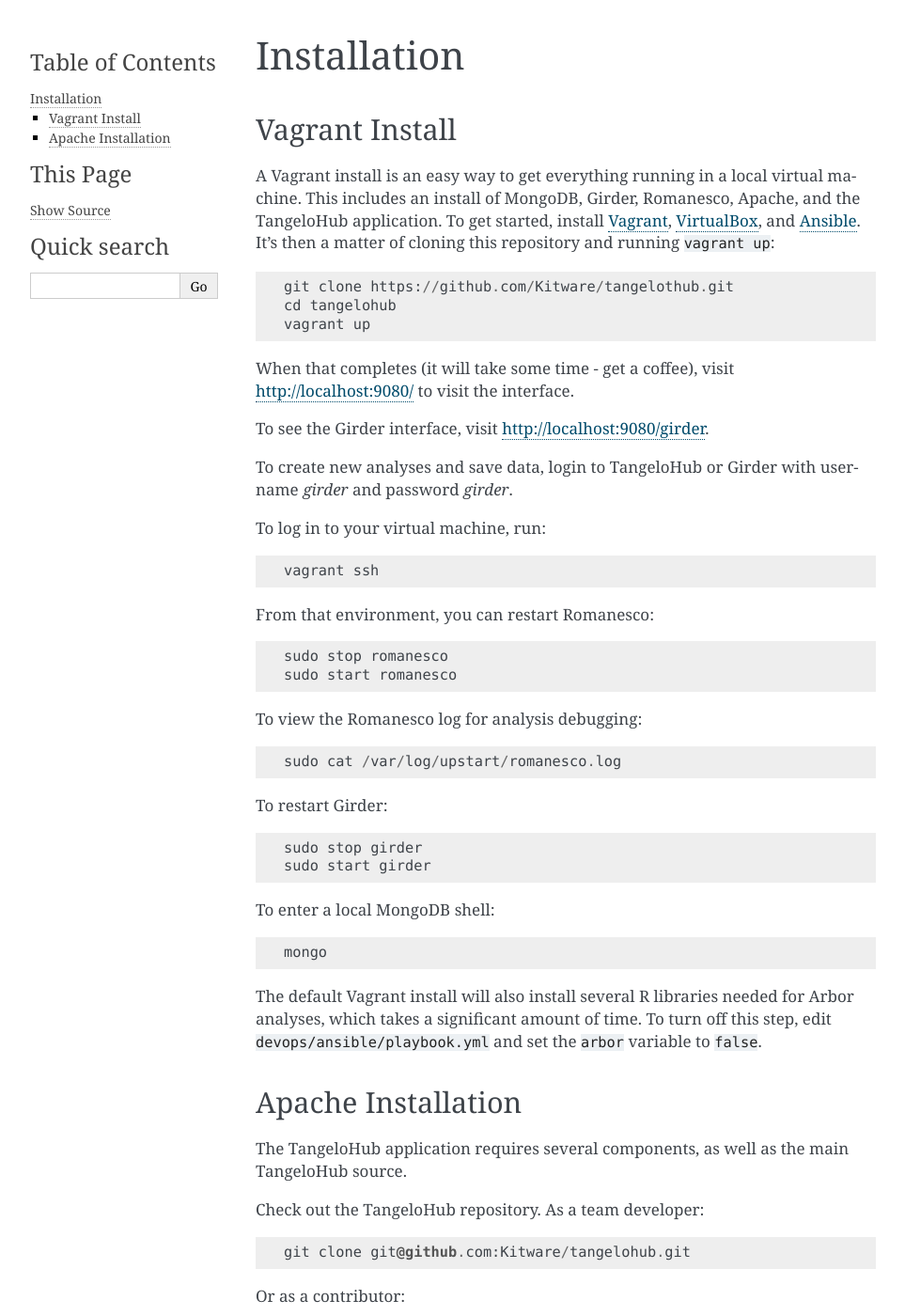
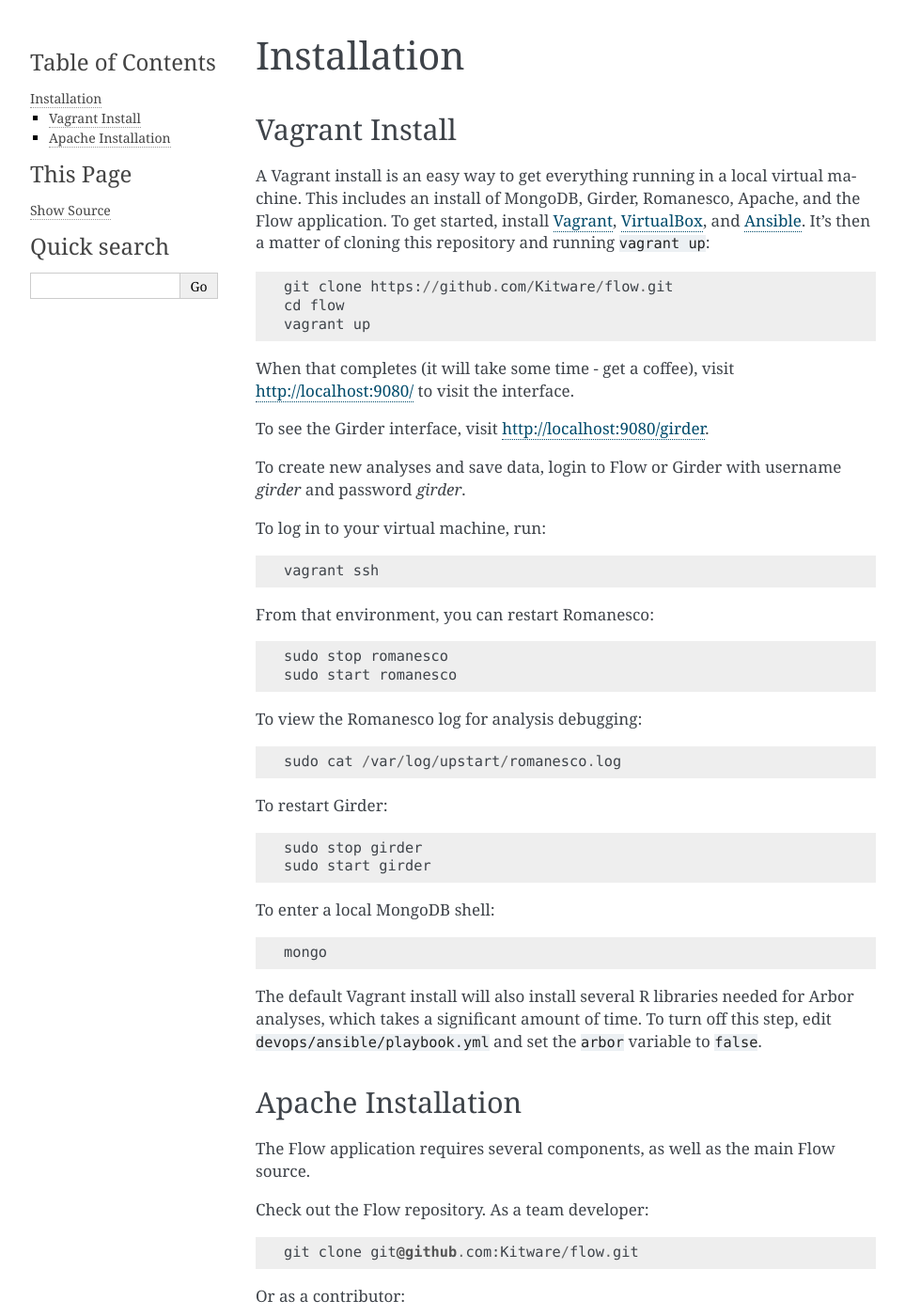
Before and after one commit to Kitware/flow, a Sphinx documentation site: the page built from docs/installation.rst, in a window 1280 px wide and 1400 px high. Shown: the whole window at 94% size, without its empty margins (148-1111 px from the left). Built offline with Sphinx 7.4.7, drawn with Linux system fonts in a browser that asks for light colours; the version number is read from the project's files by our own code; some of the changed text lies outside the part shown.

Commit message:
Update with more tangelohub -> flow replacements

```diff
--- a/docs/conf.py
+++ b/docs/conf.py
@@ -42,7 +42,7 @@
 master_doc = 'index'
 
 # General information about the project.
-project = 'TangeloHub'
+project = 'Flow'
 copyright = '2013-2014, Kitware, Inc.'
 
 # The version info for the project you're documenting, acts as replacement for
--- a/docs/creating-a-workflow.rst
+++ b/docs/creating-a-workflow.rst
@@ -5,7 +5,7 @@
 A workflow is an analysis made up of other analyses chained together.
 Similar to script-based analyses, you must first do the following:
 
-* Log in to TangeloHub (or first register for an account).
+* Log in to Flow (or first register for an account).
 * Navigate to the Data Management tab.
 * Click the pencil icon on the left for the collection you want
   to add an analysis to. If you do not have edit permissions on
--- a/docs/creating-an-analysis.rst
+++ b/docs/creating-an-analysis.rst
@@ -7,7 +7,7 @@
 
 To create an analysis, start with the following steps:
 
-* Log in to TangeloHub (or first register for an account).
+* Log in to Flow (or first register for an account).
 * Navigate to the Data Management tab.
 * Click the pencil icon on the left for the collection you want
   to add an analysis to. If you do not have edit permissions on
--- a/docs/installation.rst
+++ b/docs/installation.rst
@@ -6,14 +6,14 @@
 ---------------
 
 A Vagrant install is an easy way to get everything running in a local virtual machine.
-This includes an install of MongoDB, Girder, Romanesco, Apache, and the TangeloHub application.
+This includes an install of MongoDB, Girder, Romanesco, Apache, and the Flow application.
 To get started, install `Vagrant <http://www.vagrantup.com/>`_,
 `VirtualBox <https://www.virtualbox.org/>`_,
 and `Ansible <http://docs.ansible.com/intro_installation.html>`_.
 It's then a matter of cloning this repository and running ``vagrant up``: ::
 
-    git clone https://github.com/Kitware/tangelothub.git
-    cd tangelohub
+    git clone https://github.com/Kitware/flow.git
+    cd flow
     vagrant up
 
 When that completes (it will take some time - get a coffee),
@@ -21,7 +21,7 @@
 
 To see the Girder interface, visit `http://localhost:9080/girder <http://localhost:9080/girder>`_.
 
-To create new analyses and save data, login to TangeloHub or Girder with username `girder` and password `girder`.
+To create new analyses and save data, login to Flow or Girder with username `girder` and password `girder`.
 
 To log in to your virtual machine, run: ::
 
@@ -52,16 +52,16 @@
 Apache Installation
 --------------------
 
-The TangeloHub application requires several components, as well as the main
-TangeloHub source.
+The Flow application requires several components, as well as the main
+Flow source.
 
-Check out the TangeloHub repository. As a team developer: ::
+Check out the Flow repository. As a team developer: ::
 
-    git clone git@github.com:Kitware/tangelohub.git
+    git clone git@github.com:Kitware/flow.git
 
 Or as a contributor: ::
 
-    git clone https://github.com/Kitware/tangelohub.git
+    git clone https://github.com/Kitware/flow.git
 
 Next, install `Girder
 <http://girder.readthedocs.org/en/latest/installation.html>`_.  Follow the link
@@ -85,7 +85,7 @@
 
 Install an appropriate Girder config file: ::
 
-    sudo cp tangelohub/devops/ansible/girder.local.cfg path/to/site-packages/girder/conf/
+    sudo cp flow/devops/ansible/girder.local.cfg path/to/site-packages/girder/conf/
 
 You can find your ``path/to/site-packages`` with: ::
 
@@ -103,7 +103,7 @@
     sudo pip install -r requirements.txt
     python -m romanesco &
 
-TangeloHub requires npm and Grunt, which should already have been
+Flow requires npm and Grunt, which should already have been
 installed as part of the Girder installation: ::
 
     curl -sL https://deb.nodesource.com/setup | sudo bash -
@@ -112,10 +112,10 @@
 
 Enter the source folder and build out all the npm dependencies: ::
 
-    cd tangelohub
+    cd flow
     npm install
 
-If you modify the TangeloHub source, you can rebuild the app: ::
+If you modify the Flow source, you can rebuild the app: ::
 
     grunt init
     grunt
@@ -128,7 +128,7 @@
     Listen 9080
 
     <VirtualHost *:9080>
-        DocumentRoot /path/to/tangelohub/app
+        DocumentRoot /path/to/flow/app
         ProxyPass /girder http://localhost:9000
         ProxyPassReverse /girder http://localhost:9000
     </VirtualHost>
@@ -143,7 +143,7 @@
 enable the Romanesco plugin from the admin console.  A restart of Girder is
 required to fully enable the Romanesco plugin.
 
-Now you should be able to visit the running TangeloHub instance at
+Now you should be able to visit the running Flow instance at
 `http://localhost:9080 <http://localhost:9080>`_.
 
 .. note::
--- a/docs/testing.rst
+++ b/docs/testing.rst
@@ -4,7 +4,7 @@
 
 Testing is performed with PhantomJS and uses Python to drive the process and setup a
 sandboxed Girder environment. Tests are performed automatically by
-`Travis <https://travis-ci.org/Kitware/tangelohub>`_ with resulting test data pushed to a
+`Travis <https://travis-ci.org/Kitware/flow>`_ with resulting test data pushed to a
 `CDash dashboard <http://my.cdash.org/index.php?project=Tangelo+Hub>`_.
 
 To initialize the testing environment, create a build folder and run CMake: ::
```
Also changed, not shown: README.md (+1 -1 lines), docs/index.rst (+4 -4 lines).
